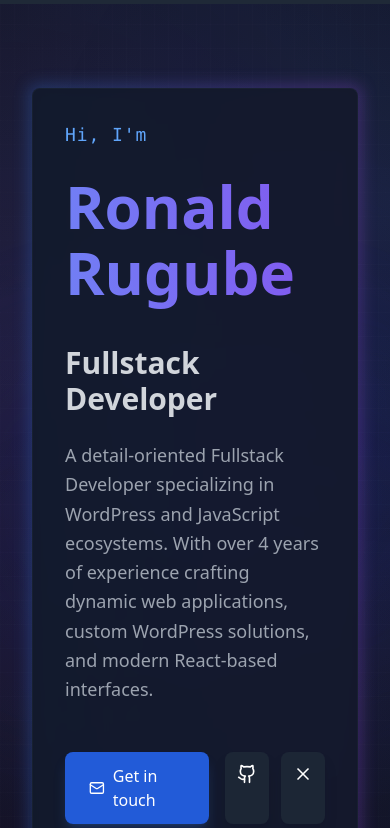
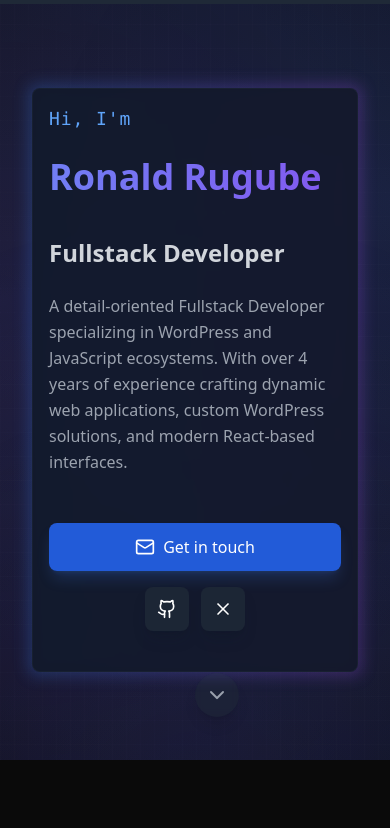
Before and after one commit to rugube/portfolio, a React (Vite) app: page / in a window 390 px wide. Shown: the top 828 px of the page. Built offline with nearby package versions, Linux system fonts and the light colour scheme.

Commit message:
mobile responsiveness fix

```diff
--- a/src/App.tsx
+++ b/src/App.tsx
@@ -71,7 +71,7 @@ function App() {
 
       <div className="min-h-screen bg-[#0a0a0a] text-white selection:bg-blue-500/30 selection:text-white">
         <main>
-          <header className="min-h-screen flex flex-col justify-start pt-16 px-2 sm:px-3 lg:px-4 relative overflow-visible pb-16">
+          <header className="min-h-[80vh] md:min-h-screen flex flex-col justify-start pt-16 px-2 sm:px-3 lg:px-4 relative overflow-visible pb-16">
             {/* Background effects contained within header */}
             <div className="absolute inset-0 bg-[linear-gradient(to_right,#80808012_1px,transparent_1px),linear-gradient(to_bottom,#80808012_1px,transparent_1px)] bg-[size:14px_24px] animate-pulse opacity-40" />
             <div className="absolute inset-0 bg-[radial-gradient(circle_800px_at_100%_200px,#3b82f630,transparent)] animate-pulse [animation-delay:200ms]" />
@@ -80,37 +80,35 @@ function App() {
 
             {/* Animated shapes contained within header */}
             <div className="absolute inset-0 overflow-hidden pointer-events-none">
-              <div className="absolute top-1/4 left-1/4 w-96 h-96 bg-blue-500/10 rounded-full blur-3xl animate-float mix-blend-overlay"
+              <div className="absolute top-1/4 left-1/4 w-48 sm:w-96 h-48 sm:h-96 bg-blue-500/10 rounded-full blur-3xl animate-float mix-blend-overlay"
                    style={{ transform: `translate(${mousePosition.x * 0.1}px, ${mousePosition.y * 0.1}px)` }} />
-              <div className="absolute top-1/3 right-1/4 w-96 h-96 bg-purple-500/10 rounded-full blur-3xl animate-float [animation-delay:1000ms] mix-blend-overlay"
+              <div className="absolute top-1/3 right-1/4 w-48 sm:w-96 h-48 sm:h-96 bg-purple-500/10 rounded-full blur-3xl animate-float [animation-delay:1000ms] mix-blend-overlay"
                    style={{ transform: `translate(${mousePosition.x * -0.1}px, ${mousePosition.y * -0.1}px)` }} />
-              <div className="absolute bottom-1/4 left-1/3 w-96 h-96 bg-indigo-500/10 rounded-full blur-3xl animate-float [animation-delay:2000ms] mix-blend-overlay"
-                   style={{ transform: `translate(${mousePosition.x * 0.05}px, ${mousePosition.y * 0.05}px)` }} />
             </div>
 
             <div className="max-w-4xl mx-auto relative z-10">
               <div className="space-y-6 animate-fade-in p-6">
                 <div className="relative">
                   <div className="absolute -inset-1 bg-gradient-to-r from-blue-500 to-purple-500 rounded-lg blur opacity-25"></div>
-                  <div className="relative space-y-6 bg-gray-900/90 backdrop-blur-sm p-8 pb-10 rounded-lg border border-gray-800/50">
+                  <div className="relative space-y-6 bg-gray-900/90 backdrop-blur-sm p-4 sm:p-8 pb-10 rounded-lg border border-gray-800/50">
                     <h2 className="text-lg text-blue-400 font-mono animate-slide-up tracking-wider">Hi, I'm</h2>
-                    <h1 className="text-6xl sm:text-7xl font-bold gradient-text mb-16 animate-slide-up [animation-delay:200ms] hover:scale-[1.02] transition-transform cursor-default leading-[1.1] pb-4">
+                    <h1 className="text-4xl sm:text-6xl md:text-7xl font-bold gradient-text mb-12 animate-slide-up [animation-delay:200ms] hover:scale-[1.02] transition-transform cursor-default leading-[1.1] pb-4">
                       Ronald Rugube
                     </h1>
-                    <h2 className="text-3xl sm:text-4xl text-gray-300 font-semibold animate-slide-up [animation-delay:400ms] tracking-normal">
+                    <h2 className="text-2xl sm:text-3xl md:text-4xl text-gray-300 font-semibold animate-slide-up [animation-delay:400ms] tracking-normal">
                       Fullstack Developer
                     </h2>
-                    <p className="text-lg text-gray-400 max-w-2xl animate-slide-up [animation-delay:600ms] hover:text-gray-300 transition-colors leading-relaxed">
+                    <p className="text-base sm:text-lg text-gray-400 max-w-2xl animate-slide-up [animation-delay:600ms] hover:text-gray-300 transition-colors leading-relaxed">
                       A detail-oriented Fullstack Developer specializing in WordPress and JavaScript ecosystems. With over 4 years of experience crafting dynamic web applications, custom WordPress solutions, and modern React-based interfaces.
                     </p>
 
-                    <div className="flex gap-4 pt-6 animate-slide-up [animation-delay:800ms]">
+                    <div className="flex flex-col sm:flex-row gap-4 pt-6 animate-slide-up [animation-delay:800ms]">
                       <a href="mailto:rrugube69@gmail.com"
-                         className="group flex items-center gap-2 px-6 py-3 bg-blue-600/90 backdrop-blur-sm rounded-lg hover:bg-blue-600 transition-all hover:scale-105 hover:gap-3 shadow-lg shadow-blue-500/20">
+                         className="group flex items-center justify-center sm:justify-start gap-2 px-6 py-3 bg-blue-600/90 backdrop-blur-sm rounded-lg hover:bg-blue-600 transition-all hover:scale-105 hover:gap-3 shadow-lg shadow-blue-500/20">
                         <Mail size={20} className="group-hover:rotate-12 transition-transform" />
                         <span className="font-medium">Get in touch</span>
                       </a>
-                      <div className="flex gap-3">
+                      <div className="flex gap-3 justify-center sm:justify-start">
                         <a href="https://github.com/rugube"
                            className="p-3 bg-gray-800/90 backdrop-blur-sm rounded-lg hover:bg-gray-700 transition-all hover:scale-110 hover:rotate-6 shadow-lg shadow-gray-900/20 group">
                           <Github size={20} className="group-hover:scale-110 transition-transform" />
@@ -141,7 +139,7 @@ function App() {
             <div className="absolute inset-0 bg-[radial-gradient(circle_at_center,_var(--tw-gradient-stops))] from-blue-500/5 via-transparent to-transparent opacity-50" />
             <div className="max-w-4xl mx-auto relative">
               <h2 className="text-3xl font-bold mb-8 gradient-text">Technical Expertise</h2>
-              <div className="grid grid-cols-1 md:grid-cols-3 gap-6">
+              <div className="grid grid-cols-1 md:grid-cols-3 gap-4 sm:gap-6">
                 <div className="card-gradient p-6 rounded-2xl hover:scale-[1.02] transition-transform shadow-lg">
                   <div className="flex items-center gap-3 mb-4">
                     <div className="p-2.5 bg-blue-600/20 rounded-lg shadow-inner">
@@ -261,10 +259,10 @@ function App() {
           </section>
         </main>
 
-        <footer aria-label="Contact Information" className="py-6 px-2 text-center text-gray-400 border-t border-gray-800/50 backdrop-blur-sm">
-          <p className="hover:text-gray-300 transition-colors">Based in Middlesbrough, England</p>
+        <footer className="py-6 px-4 sm:px-2 text-center text-gray-400 border-t border-gray-800/50 backdrop-blur-sm">
+          <p className="hover:text-gray-300 transition-colors text-sm sm:text-base">Based in Middlesbrough, England</p>
           <a href="mailto:rrugube69@gmail.com"
-             className="text-blue-400 hover:text-blue-300 transition-colors mt-2 inline-block">
+             className="text-blue-400 hover:text-blue-300 transition-colors mt-2 inline-block text-sm sm:text-base">
             rrugube69@gmail.com
           </a>
         </footer>
```
